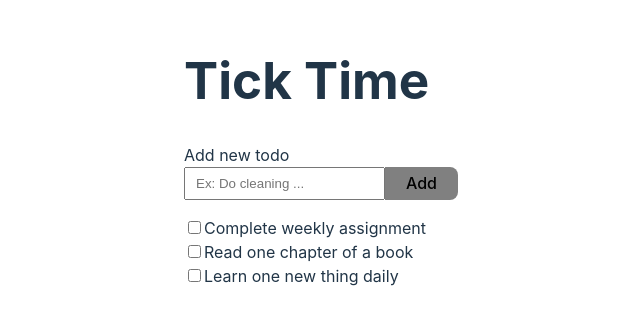
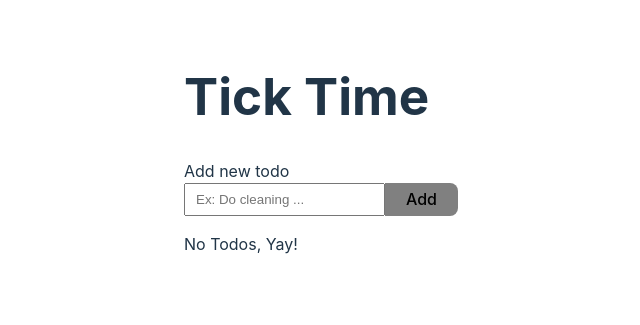
Before and after one commit to rezahedi/ticktime, a React (Vite) app: page / in a window 1280 px wide. Shown: the part 247-572 px from the top of the page, without its empty margins (319-959 px from the left). Built offline with nearby package versions, Linux system fonts and the light colour scheme.

Commit message:
Move todo list into state

```diff
--- a/src/App.jsx
+++ b/src/App.jsx
@@ -6,6 +6,7 @@ import { useState } from 'react'
 function App() {
 
   const [newTodo, setNewTodo] = useState('')
+  const [todoList, setTodoList] = useState([])
 
 
 
@@ -18,7 +19,7 @@ function App() {
           {newTodo}
         </p>
       }
-      <List />
+      <List todoList={todoList} />
     </div>
   )
 }
--- a/src/components/Todo/List.jsx
+++ b/src/components/Todo/List.jsx
@@ -1,13 +1,13 @@
 import Item from "./Item";
-import todoList from './dummyData'
 
-function List() {
+function List({ todoList }) {
 
   return (
     <div>
-      {todoList.map(item => (
+      {todoList.length > 0 && todoList.map(item => (
         <Item key={item.id} todoItem={item} />
       ))}
+      {todoList.length === 0 && <p>No Todos, Yay!</p>}
     </div>
   )
 }
```
